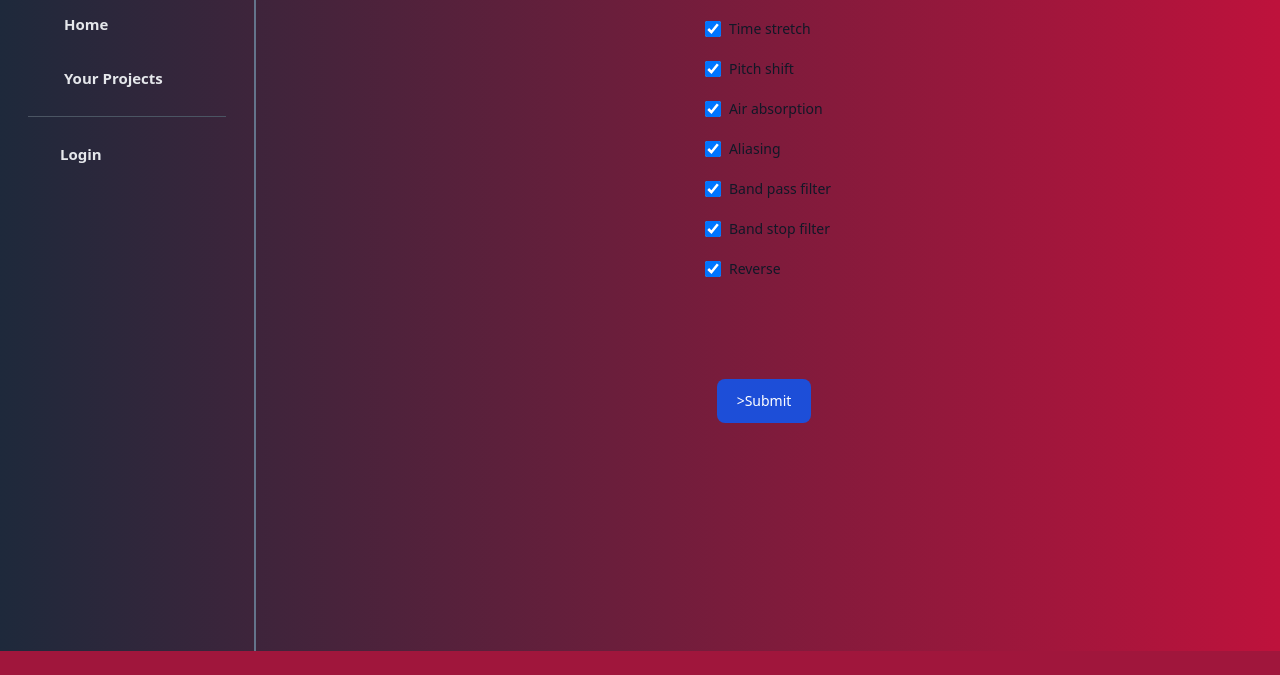
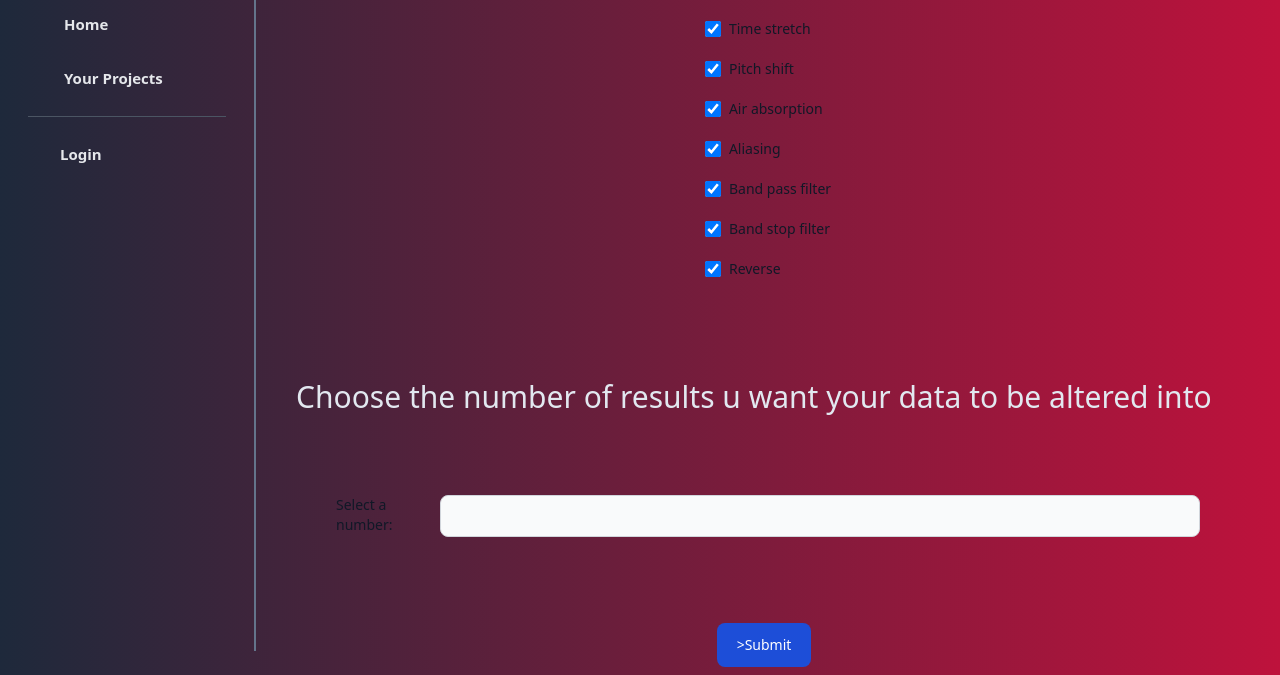
Before and after one commit to DasFremeder/audio_augmentation_website, a Python web app: template templates/checkbox.html in a window 1280 px wide. Shown: the part 149-824 px from the top of the page. Before the commit the page ends 800 px from the top, so only its background shows below. Run offline with Jinja, Linux system fonts and the light colour scheme; the template is opened without the code that fills it, so the values that code supplies are empty; some libraries are stand-ins or nearby versions.

Commit message:
Update checkbox.html

```diff
--- a/templates/checkbox.html
+++ b/templates/checkbox.html
@@ -124,6 +124,16 @@
                 </div>
 
         </div>
+        <div class="place-content-center m-10 font-light text-3xl text-slate-200">
+            Choose the number of results u want your data to be altered into
+        </div>
+        <div class="flex items-start gap-2.5 place-content-center m-20">
+            <label for="number-input" class="block mb-2 text-sm font-medium text-gray-900 dark:text-white">Select a
+                number:</label>
+            <input type="number" id="number-input" aria-describedby="helper-text-explanation" min="0" max="128"
+                class="px-20 bg-gray-50 max-w-bg border border-gray-300 text-gray-900 text-sm rounded-lg focus:ring-blue-500 focus:border-blue-500 block w-full p-2.5 dark:bg-gray-700 dark:border-gray-600 dark:placeholder-gray-400 dark:text-white dark:focus:ring-blue-500 dark:focus:border-blue-500"
+                required />
+        </div>
         <div style="text-align: center">
             <button
                 class="text-white bg-blue-700 hover:bg-blue-800 focus:ring-4 focus:ring-blue-300 font-medium rounded-lg text-sm px-5 py-3 me-2 mb-2 dark:bg-blue-600 dark:hover:bg-blue-700 focus:outline-none dark:focus:ring-blue-800"
```
